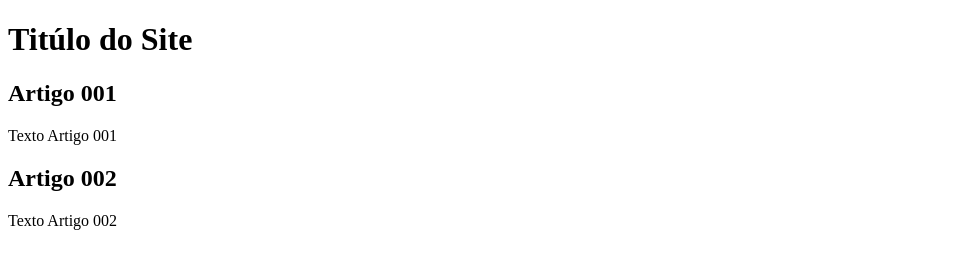
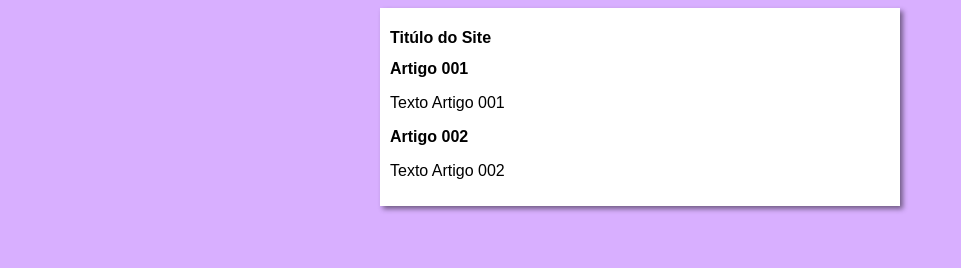
Before and after one commit to Jlnoris/projeto-site, a plain HTML site: page index.html in a window 1280 px wide. Shown: the whole page, without its empty margins (0-961 px from the left). Drawn offline with Linux system fonts and the light colour scheme.

Commit message:
Iniciei o Design

```diff
--- /dev/null
+++ b/Estilos/Style.css
@@ -0,0 +1,17 @@
+*{
+    font-family: Arial, Helvetica, sans-serif;
+    font-size: 16px;
+}
+
+body{
+    background-color: rgb(216, 175, 255);
+
+}
+
+main{
+    background-color: white;
+    width: 500px;
+    margin: auto;
+    padding: 10px;
+    box-shadow: 3px 3px 5px rgba(0, 0, 0, 0.473);
+}
--- a/index.html
+++ b/index.html
@@ -5,6 +5,7 @@
     <meta http-equiv="X-UA-Compatible" content="IE=edge">
     <meta name="viewport" content="width=device-width, initial-scale=1.0">
     <title>Titúlo do Site</title>
+    <link rel="stylesheet" href="Estilos/Style.css">
 </head>
 <body>
     <main>
```
